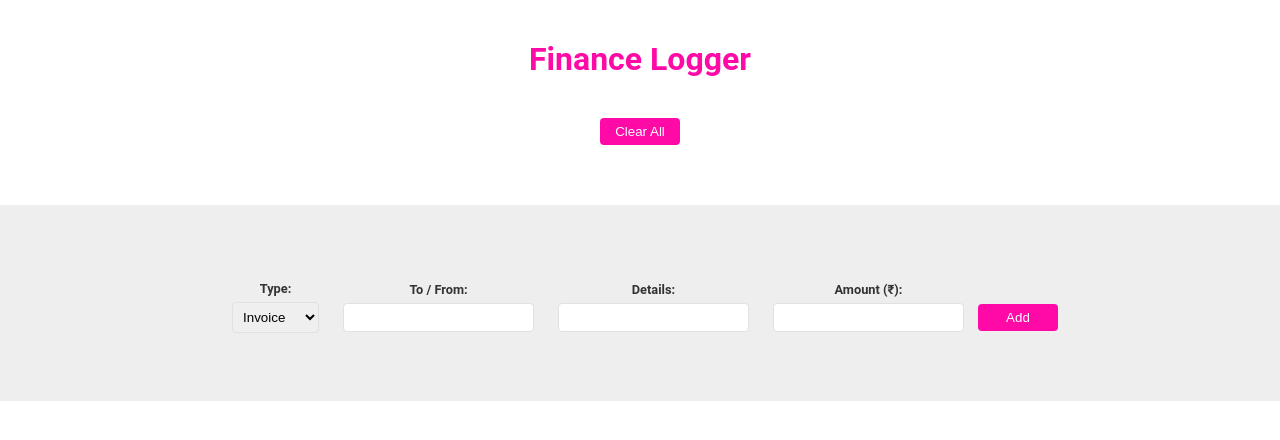
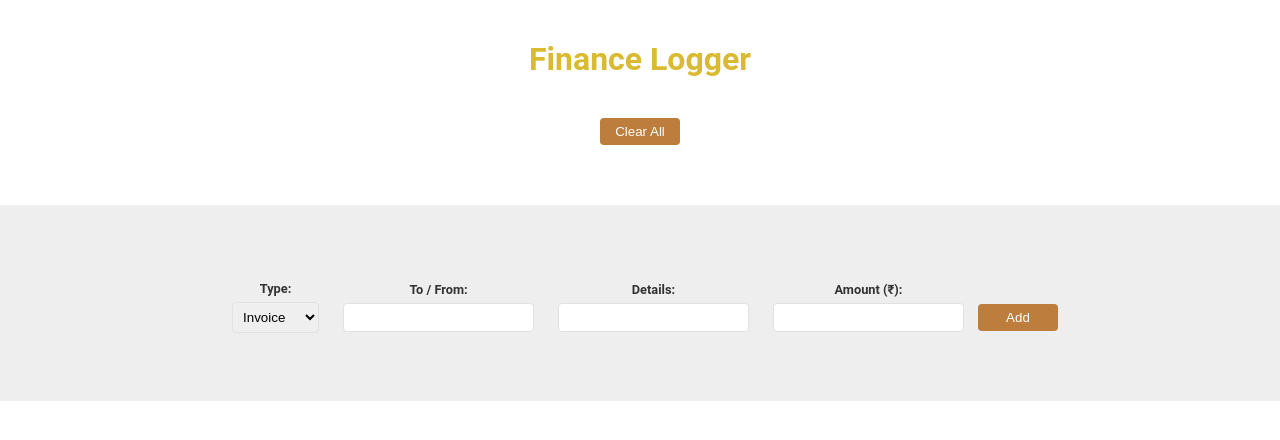
Before and after one commit to gsk-007/finance-logger-pwa, a website with bundled scripts: page public/index.html in a window 1280 px wide. Built offline with nearby package versions, Linux system fonts and the light colour scheme.

Commit message:
added styles

```diff
--- a/public/styles.css
+++ b/public/styles.css
@@ -8,7 +8,7 @@ body{
   }
   h1{
     margin: 40px auto;
-    color: #ff0aa7;
+    color: #d9ba31;
     text-align: center;
   }
   ul{
@@ -21,7 +21,7 @@ body{
     margin: 10px auto;
   }
   li h4{
-    color: #ff0aa7;
+    color: #a98e16;
     margin: 0;
     text-transform: capitalize;
   }
@@ -59,7 +59,7 @@ body{
   #btn{
     color: white;
     border: 0;
-    background: #ff0aa7;
+    background: #bc7d3d;
     padding: 6px;
     margin: 10px 0;
     min-width: 80px;
@@ -92,7 +92,7 @@ justify-content: center;
   #clear{
     color: white;
     border: 0;
-    background: #ff0aa7;
+    background: #bc7d3d;
     padding: 6px;
     margin:auto;
     min-width: 80px;
```
